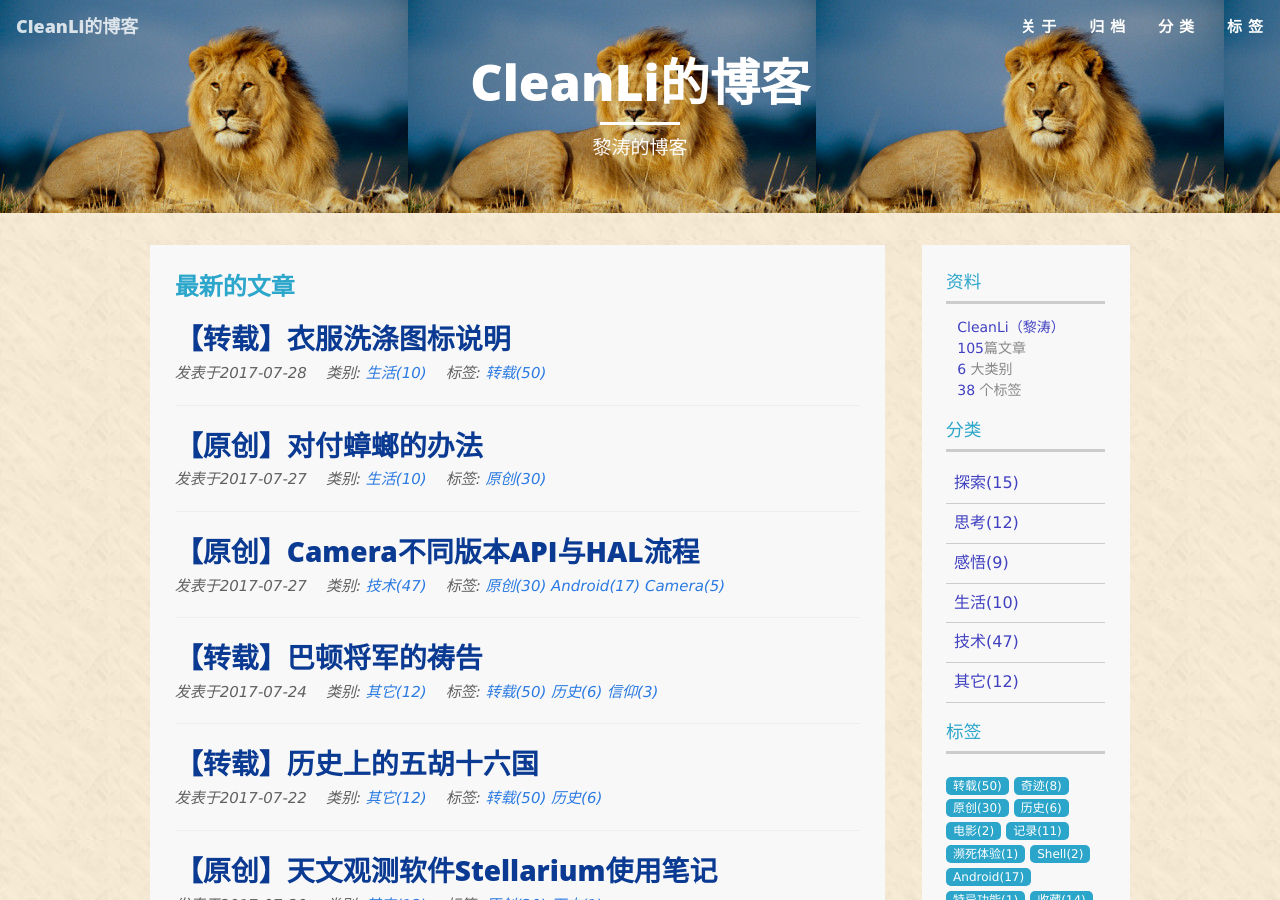
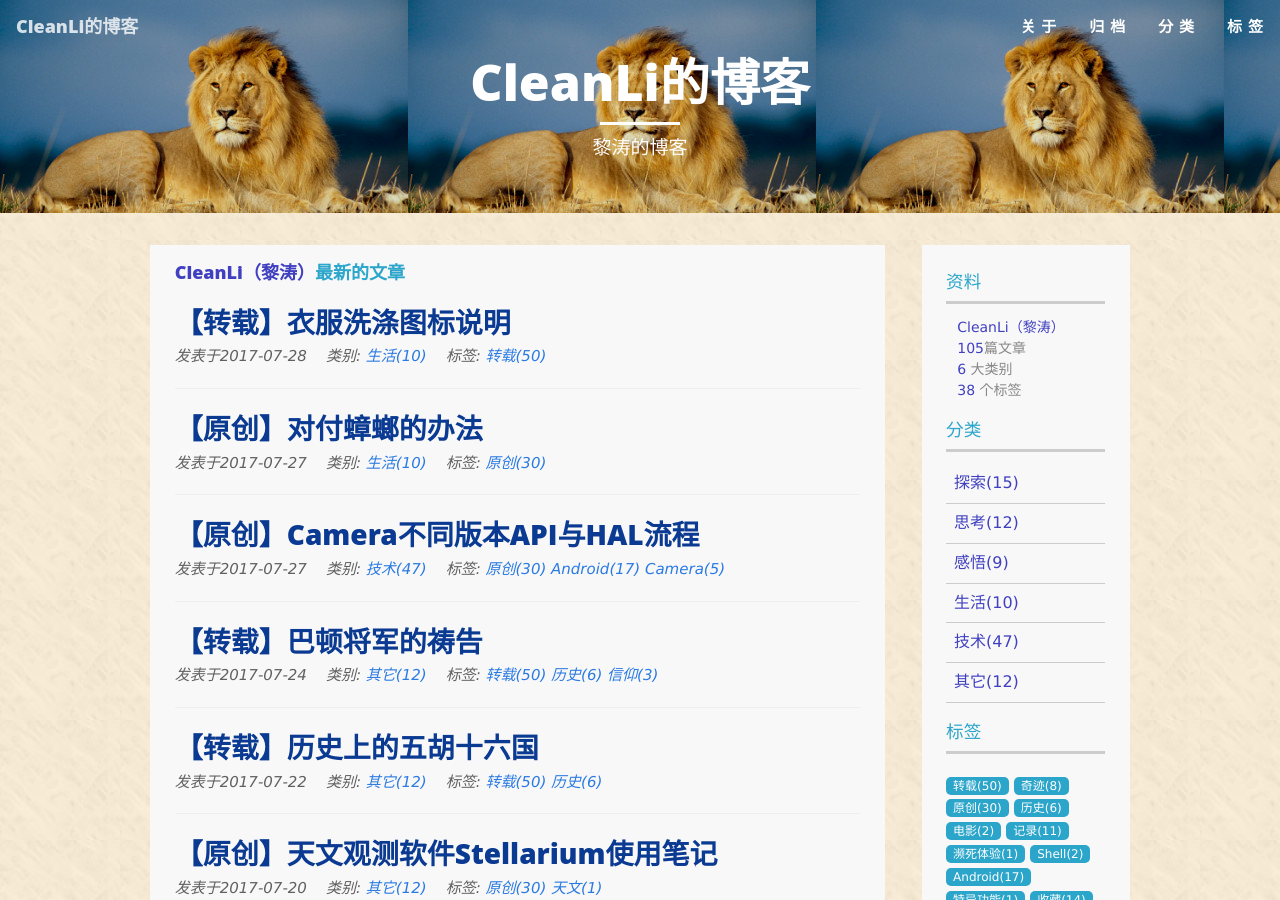
Before and after one commit to cleanli/cleanhome, a Jekyll site: the page built from index.html, in a window 1280 px wide and 900 px high. Built offline with Jekyll 4.4.1, drawn with Linux system fonts in a browser that asks for light colours; the list of posts is cut into pages by our own code.

Commit message:
update index hint

```diff
--- a/index.html
+++ b/index.html
@@ -5,7 +5,7 @@ description: "黎涛的博客"
 
 {% if paginator.previous_page %}
 {% else %}
-<h3 class="index_hint">最新的文章</h3>
+<h4 class="index_hint"><a href="{{ site.baseurl }}/about.html">{{ site.blog_owner }}</a>最新的文章</h3>
 {% endif %}
 {% for post in paginator.posts %}
 <div class="post-preview">
```
